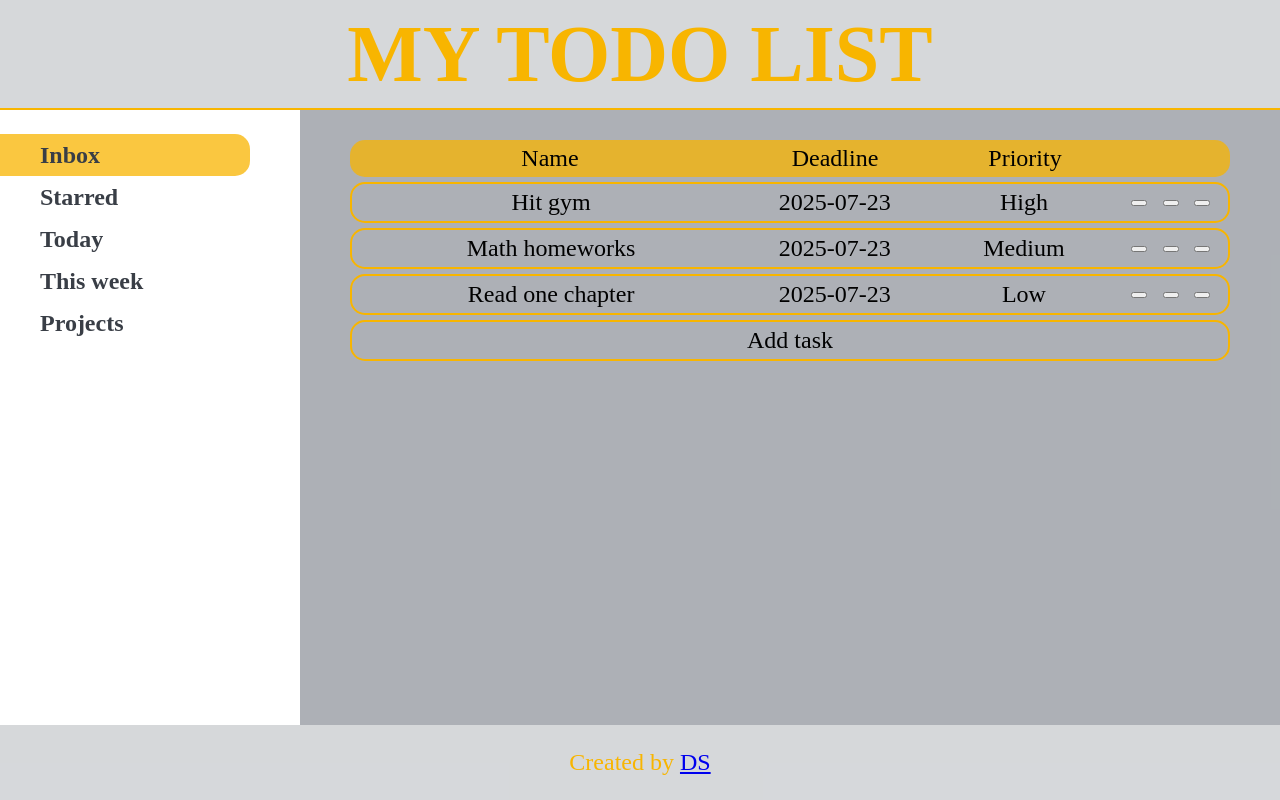
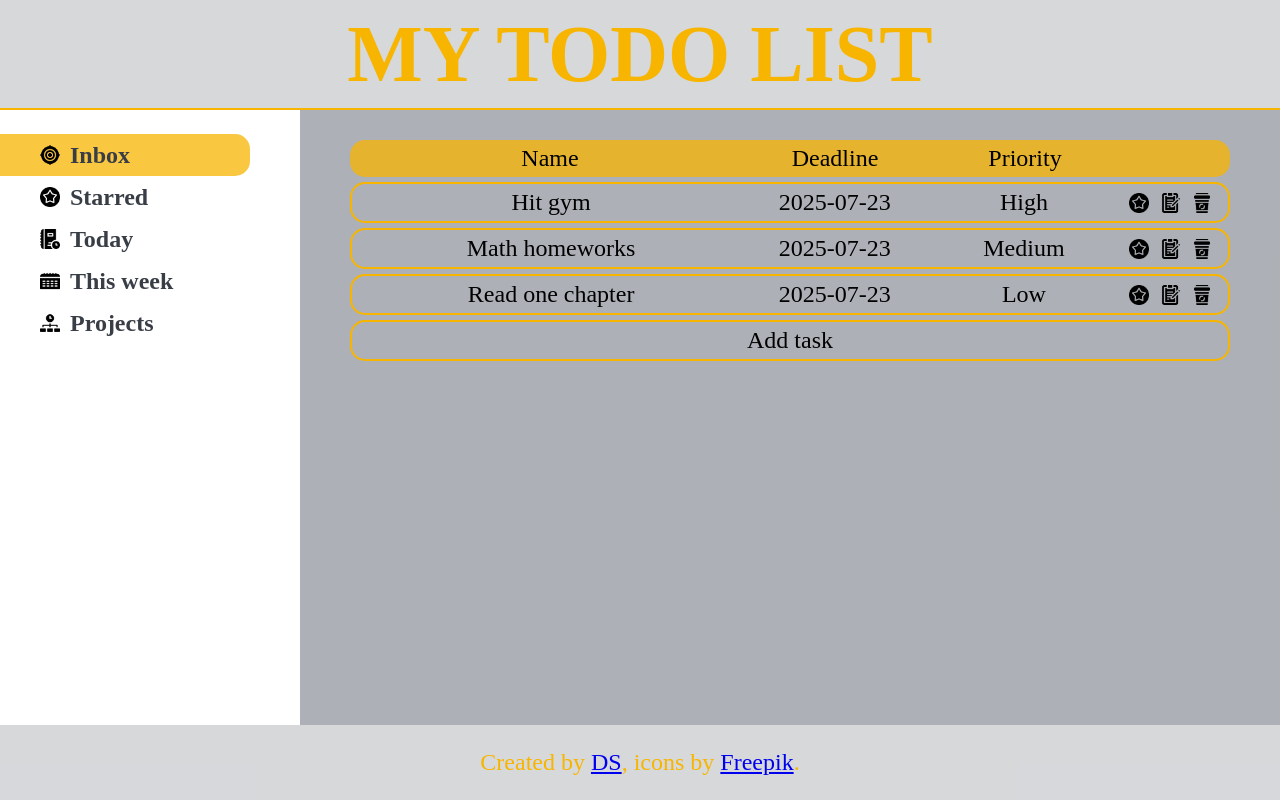
Before and after one commit to TheDS1337/odin-todo, a website built with webpack: page src/template.html in a window 1280 px wide. Both pictures are taken after a click on the item "Inbox". Built offline with nearby package versions, Linux system fonts and the light colour scheme.

Commit message:
Add icons

```diff
--- a/package.json
+++ b/package.json
@@ -21,6 +21,7 @@
   "devDependencies": {
     "css-loader": "^7.1.2",
     "date-fns": "^4.1.0",
+    "html-loader": "^5.1.0",
     "html-webpack-plugin": "^5.6.3",
     "style-loader": "^4.0.0",
     "webpack": "^5.100.2",
--- a/src/index.js
+++ b/src/index.js
@@ -8,8 +8,6 @@ import Task from "./task.js";
 new Task("Hit gym", "do 45 mins of bodybuilding followed up by 30 mins of cardio", new Date(Date.now() + 10000), 3, "");
 new Task("Math homeworks", "Do exercises 1, 4 and 6 page 145", new Date(Date.now() + 15000), 2, "");
 new Task("Read one chapter", "Little bit of reading before sleep, if its not possible then there's no need", new Date(), 1, "");
-
-Page.setContainer(document.querySelector("#general-tasks-container"));
 
 const navList = document.querySelector("#nav-list");
 
--- a/src/page.js
+++ b/src/page.js
@@ -3,8 +3,12 @@ import Task from "./task.js";
 import Dialog from "./dialog.js";
 import { isPast } from "date-fns";
 
+import starIcon from "./icons/star.png";
+import editIcon from "./icons/edit.png";
+import removeIcon from "./icons/remove.png";
+
 export default (function() {
-    let _container = null;
+    let _container = document.querySelector("#general-tasks-container");
     let _activatingButton = null;
     let _viewingTodoList = null;
 
@@ -75,22 +79,32 @@ export default (function() {
             let editButtonElm = document.createElement("div");
             let removeButtonElm = document.createElement("div");
 
-            let start = document.createElement("button");
-            start.id = taskId;
-            start.addEventListener("click", onClickStar);
+            let star = new Image();
+            star.id = taskId;
+            star.src = starIcon;
+            star.classList.add("icon");
 
-            starButtonElm.appendChild(start);
+            if( task.isStarred() )
+                star.classList.add("starred");;
 
-            let edit = document.createElement("button");
+            star.addEventListener("click", onClickStar);
+
+            starButtonElm.appendChild(star);
+
+            let edit = new Image();
             edit.id = `edit-${taskId}`;
+            edit.src = editIcon;
+            edit.classList.add("icon");
             edit.addEventListener("click", event => {
                 Dialog.show(event.target, true);
             });
 
             editButtonElm.appendChild(edit);
 
-            let remove = document.createElement("button");
+            let remove = new Image();
             remove.id = taskId;
+            remove.src = removeIcon;
+            remove.classList.add("icon");
             remove.addEventListener("click", onClickRemove);
 
             removeButtonElm.appendChild(remove);
@@ -177,10 +191,6 @@ export default (function() {
         }
     }
 
-    const setContainer = container => {
-        _container = container;
-    }
-
     const getActivatingButton = () => _activatingButton;
 
     const setActivatingButton = button => {
@@ -197,5 +207,5 @@ export default (function() {
         _viewingTodoList = todoList;
     }
 
-    return { load, setContainer, getActivatingButton, setActivatingButton, getViewingTodoList, setViewingTodoList }
+    return { load, getActivatingButton, setActivatingButton, getViewingTodoList, setViewingTodoList }
 })();
--- a/src/styles.css
+++ b/src/styles.css
@@ -47,10 +47,17 @@ nav {
     cursor: pointer;
     display: flex;
     align-items: center;
+    gap: 10px;
 }
 
 #nav-list > li:hover {
     background-color: rgba(var(--color-accent), 0.25);
+}
+
+#nav-list > li > div {
+    display: flex;
+    justify-content: center;
+    align-items: center;
 }
 
 .nav-list-active {
@@ -88,7 +95,6 @@ main {
     text-align: center;
     border: 2px solid rgb(var(--color-accent));
     border-radius: 15px;
-    cursor: pointer;
     display: grid;
     grid-template-columns: 8fr 1fr;
     gap: 5px;
@@ -111,6 +117,10 @@ main {
 {
     display: grid;
     grid-template-columns: 2fr repeat(2, 1fr);
+}
+
+.task-info > div:first-child {
+    cursor: pointer;
 }
 
 .task-buttons
@@ -207,3 +217,26 @@ footer {
     font-weight: 600;
     padding: 5px 20px;
 }
+
+.icon {
+    width: 20px;
+    height: 20px;
+    cursor: pointer;
+}
+
+.task-buttons > div:nth-child(1) .icon:hover, .starred {
+    filter: invert(61%) sepia(79%) saturate(1888%) hue-rotate(10deg) brightness(110%) contrast(104%);
+}
+
+.task-buttons > div:nth-child(2) .icon:hover {
+    filter: invert(30%) sepia(75%) saturate(2179%) hue-rotate(199deg) brightness(101%) contrast(106%);
+}
+
+.task-buttons > div:nth-child(3) .icon:hover {
+    filter: invert(27%) sepia(93%) saturate(1814%) hue-rotate(334deg) brightness(89%) contrast(92%);
+}
+
+.icons2 {
+    width: 20px;
+    height: 20px;
+}
--- a/src/template.html
+++ b/src/template.html
@@ -10,11 +10,11 @@
     <body>
         <nav>
             <ul id="nav-list">
-                <li id="list-inbox"><span>Inbox</span></li>
-                <li id="list-starred"><span>Starred</span></li>
-                <li id="list-today"><span>Today</span></li>
-                <li id="list-week"><span>This week</span></li>
-                <li id="list-projects"><span>Projects</span></li>
+                <li id="list-inbox"><div><img src="./icons/inbox.png" class="icons2"></div><div>Inbox</div></li>
+                <li id="list-starred"><div><img src="./icons/star.png" class="icons2"></div><div>Starred</div></li>
+                <li id="list-today"><div><img src="./icons/today.png" class="icons2"></div><div>Today</div></li>
+                <li id="list-week"><div><img src="./icons/week.png" class="icons2"></div>This week</div></li>
+                <li id="list-projects"><div><img src="./icons/projects.png" class="icons2"></div><div>Projects</div></li>
             </ul>
         </nav>
 
@@ -24,7 +24,7 @@
         </main>
 
         <header><p>MY TODO LIST</p></header>
-        <footer><p>Created by <a href="https://github.com/TheDS1337">DS</a></p></footer>
+        <footer><p>Created by <a href="https://github.com/TheDS1337">DS</a>, icons by <a href="https://www.freepik.com">Freepik</a>.</p></footer>
 
         <dialog id="add-task-dialog">
             <form method="dialog"">
--- a/webpack.config.js
+++ b/webpack.config.js
@@ -27,8 +27,16 @@ module.exports =
         rules:
         [
             {
+                test: /\.(png|svg|jpg|jpeg|gif)$/i,
+                type: "asset/resource",
+            },
+            {
                 test: /\.css$/i,
                 use: ["style-loader", "css-loader"],
+            },
+            {
+                test: /\.html$/i,
+                loader: "html-loader",
             }
         ]
     }
```
Also changed, not shown: src/icons/edit.png (added), src/icons/inbox.png (added), src/icons/projects.png (added), src/icons/remove.png (added), src/icons/star.png (added), src/icons/today.png (added), src/icons/week.png (added), 1 other file.
